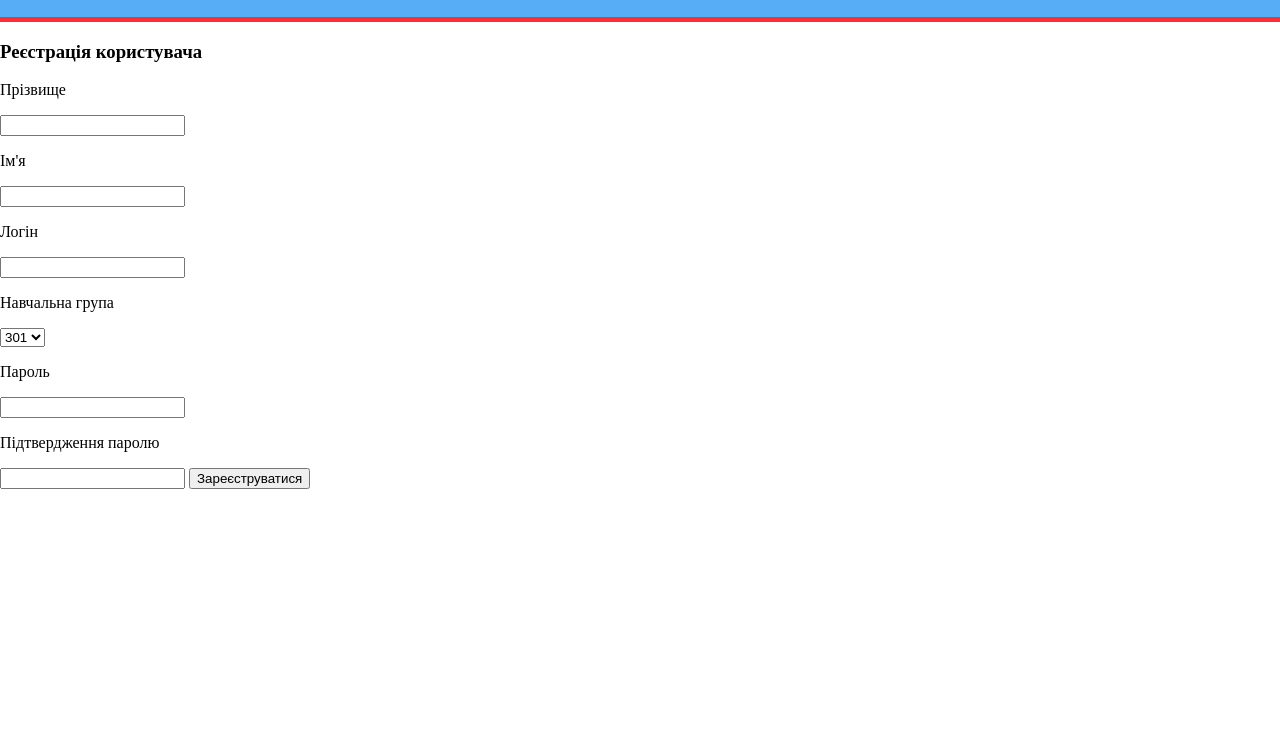
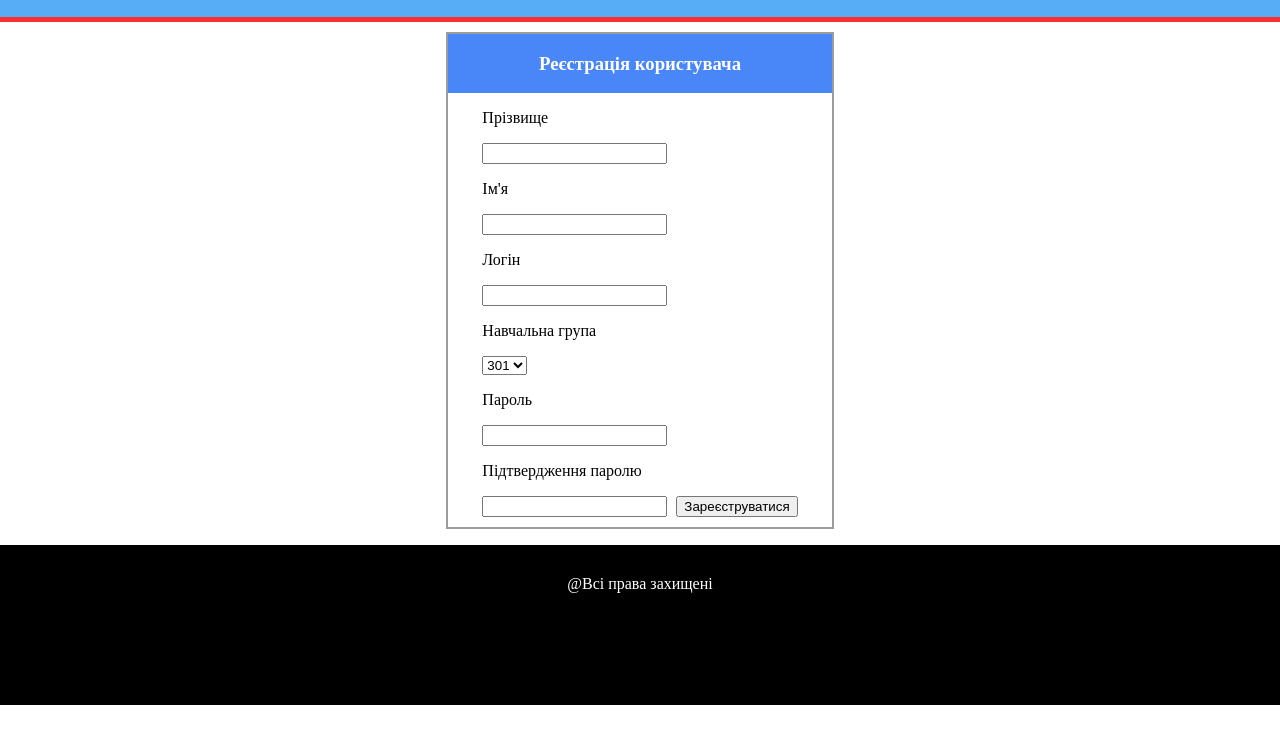
Before and after one commit to dismn/lab11copy, a plain HTML site: page register.html in a window 1280 px wide. Shown: the part 63-806 px from the top of the page. Drawn offline with Linux system fonts and the light colour scheme.

Commit message:
Стилізація всих елементів

```diff
--- a/register.html
+++ b/register.html
@@ -11,11 +11,14 @@
             margin: 0;
             padding: 0;
             box-sizing: border-box;
+            height: 100vh;
         }
 
        .header{
         display: flex;
         justify-content: space-between;
+
+        margin-bottom: 10px;
 
         background-color: rgb(88, 173, 247);
         width: 100%;
@@ -41,17 +44,59 @@
         }
 
 
+        .title {
+            background-color: rgb(73, 134, 248);
+            width: 100%;
+            text-align: center;
+        }
+
+        h3 {
+            color: #fff;
+        }
+
+
+        .main {
+            display: flex;
+            justify-content: center;
+            flex-wrap: wrap;
+
+            margin: 0 auto;
+
+            width: 30vw;
+            background-color: #fff;
+            border: 2px solid #9c9c9c;
+        }
+
+        button {
+            margin-left: 5px;
+            margin-bottom: 10px;
+        }
+
+        .footer {
+            width: 100vw;
+            height: 20vh;
+            margin-top: 10px;
+            background-color: #000;
+            color: #fff;
+            text-align: center;
+        }
+
+        .footer-text {
+            padding-top: 30px;
+        }
+
+
     </style>
 
     <div class="header">
         <h2>Мій особистий блог</h2>
         <div class="links">
         <a href="#">Вхід</a>
-        <a href="#">Реєстрація</a>
+        <a href="./index2.html">Реєстрація</a>
         </div>
     </div>
 
-    <div>
+    <div  class="main">
         <div class="title">
             <h3>Реєстрація користувача</h3>
         </div>
@@ -80,7 +125,12 @@
           <input type="password">
 
           <button>Зареєструватися</button>
+
         </form>
+    </div>
+
+    <div class="footer">
+        <p class="footer-text">@Всі права захищені</p>
     </div>
 
 
```
